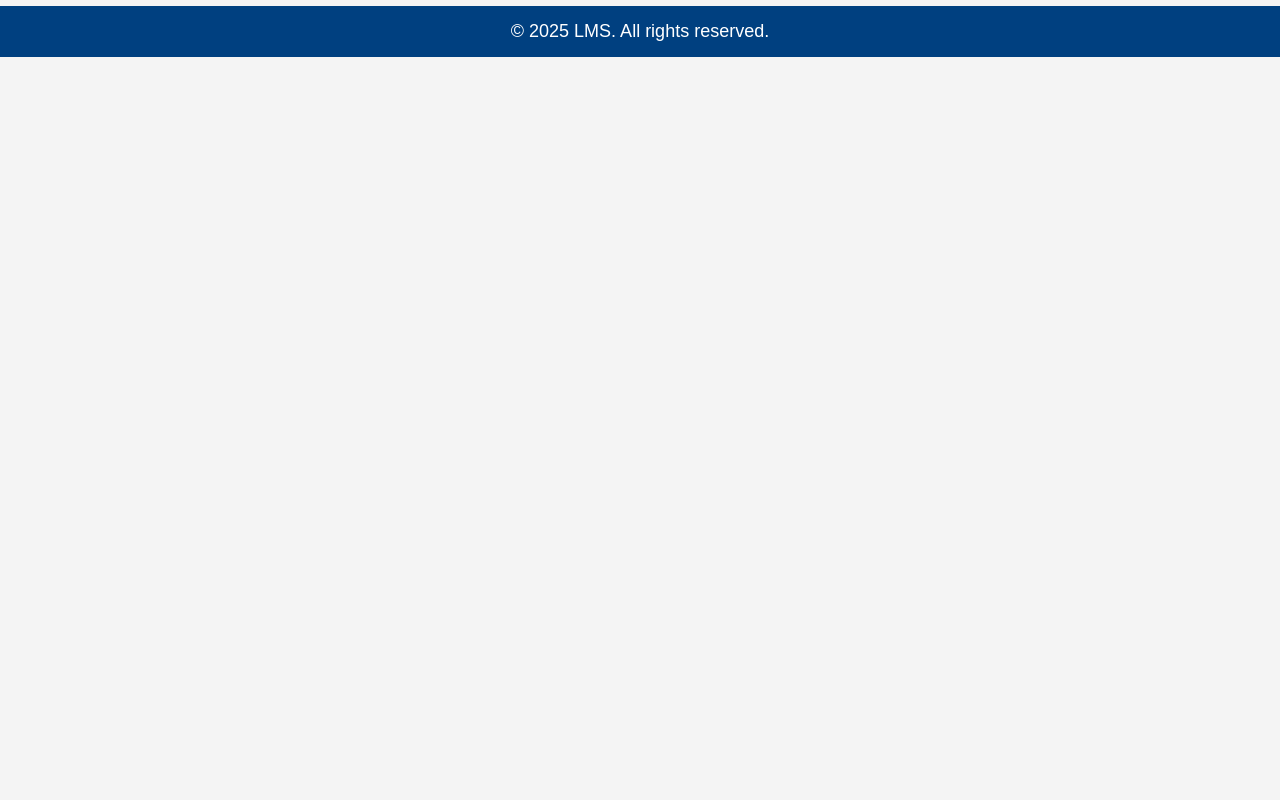
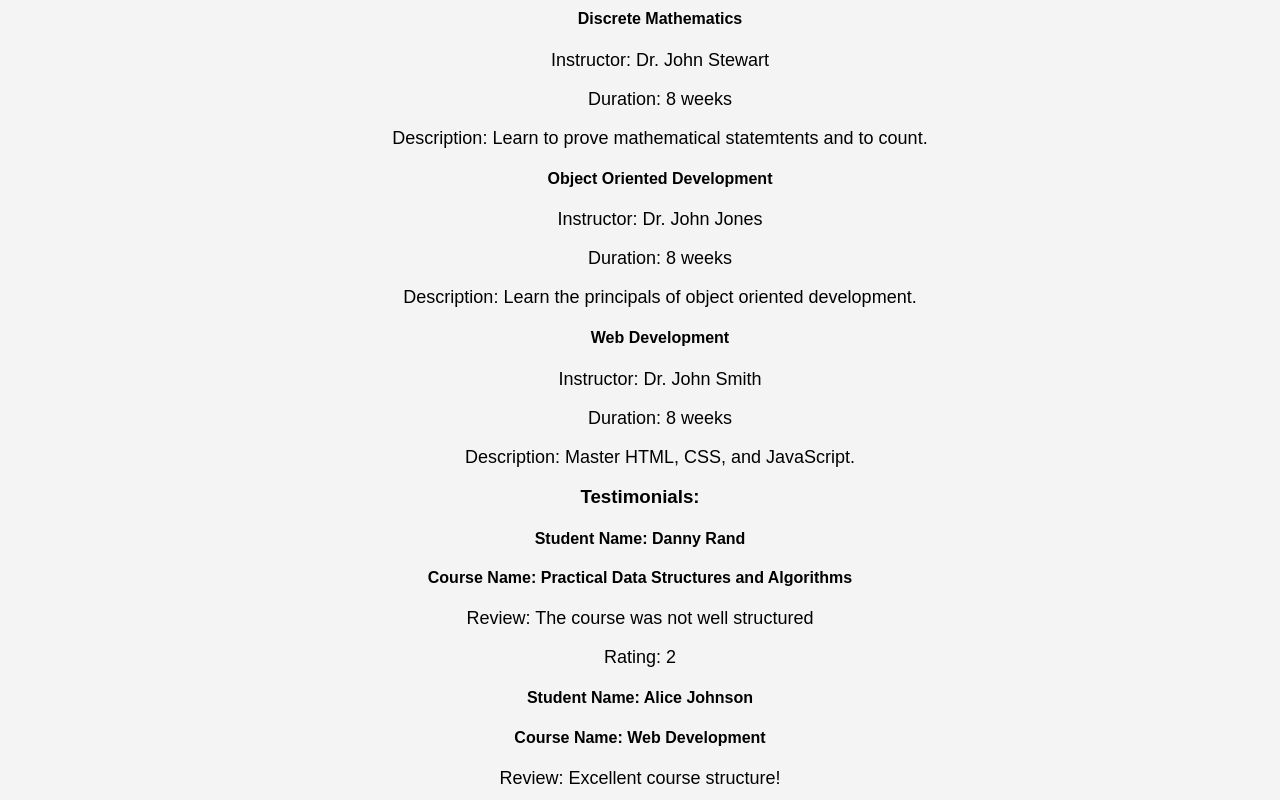
Before and after one commit to Chamer5465/ENSF381-Assignment4, a React (Create React App) app in the folder my-lms-app/: page / in a window 1280 px wide. Shown: the part 520-1320 px from the top of the page. Before the commit the page ends 800 px from the top, so only its background shows below. Built offline with nearby package versions, Linux system fonts and the light colour scheme.

Commit message:
Added random courses and testimonials, not sure if its right tho

```diff
--- a/my-lms-app/src/MainSection.js
+++ b/my-lms-app/src/MainSection.js
@@ -1,10 +1,22 @@
-import React from 'react';
+import {React, useEffect} from 'react';
 import Courses from './data/courses';
 import Testimonials from './data/testimonials';
+import ReactDOM from 'react-dom/client'
 
 import './styles.css';
 
 function MainSection() {
+    const course1 = Courses[Math.floor(Math.random() * Courses.length)];
+    const course2 = Courses[Math.floor(Math.random() * Courses.length)];
+    const course3 = Courses[Math.floor(Math.random() * Courses.length)];
+    var testimonial1 = Testimonials[Math.floor(Math.random() * Testimonials.length)];
+    var testimonial2 = Testimonials[Math.floor(Math.random() * Testimonials.length)];
+
+    useEffect(() => {
+        testimonial1 = Testimonials[Math.floor(Math.random() * Testimonials.length)];
+        testimonial2 = Testimonials[Math.floor(Math.random() * Testimonials.length)];
+    });
+
     return (
         <div class="index">
             <h2>About LMS</h2>
@@ -15,6 +27,42 @@ function MainSection() {
                 <p>- Attempt quizzes</p>
                 <p>- View leaderboards</p>
             </div>
+            <h3>Featured Courses:</h3>
+            <div>
+                <ul>
+                    <h4>{course1.name}</h4>
+                    <p>Instructor: {course1.instructor}</p>
+                    <p>Duration: {course1.duration}</p>
+                    <p>Description: {course1.description}</p>
+                </ul>
+                <ul>
+                    <h4>{course2.name}</h4>
+                    <p>Instructor: {course2.instructor}</p>
+                    <p>Duration: {course2.duration}</p>
+                    <p>Description: {course2.description}</p>
+                </ul>
+                <ul>
+                    <h4>{course3.name}</h4>
+                    <p>Instructor: {course3.instructor}</p>
+                    <p>Duration: {course3.duration}</p>
+                    <p>Description: {course3.description}</p>
+                </ul>
+            </div>
+            <h3>Testimonials:</h3>
+            <div>
+                <div>
+                    <h4>Student Name: {testimonial1.studentName}</h4>
+                    <h4>Course Name: {testimonial1.courseName}</h4>
+                    <p>Review: {testimonial1.review}</p>
+                    <p>Rating: {testimonial1.rating}</p>
+                </div>
+                <div>
+                    <h4>Student Name: {testimonial2.studentName}</h4>
+                    <h4>Course Name: {testimonial2.courseName}</h4>
+                    <p>Review: {testimonial2.review}</p>
+                    <p>Rating: {testimonial2.rating}</p>
+                </div>
+            </div>
         </div>
     );
 }
```
